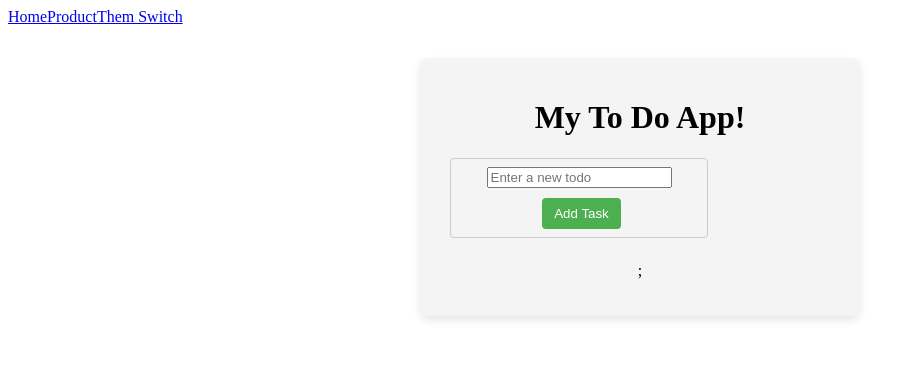
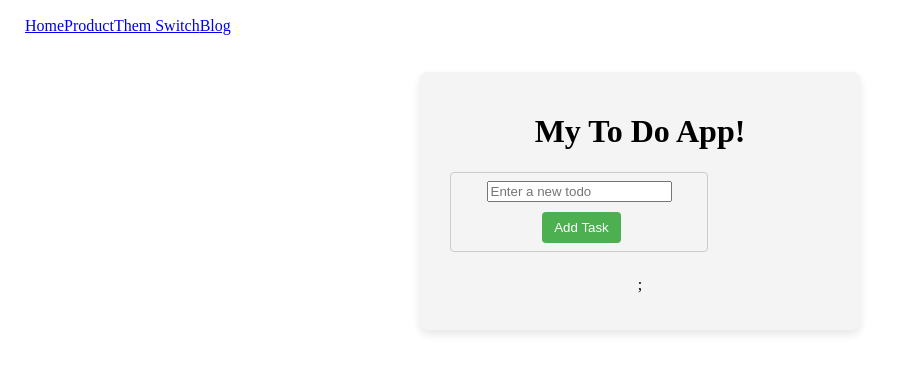
Before and after one commit to arafat-fullstackdev/Masynctech-Coding-School, a React (Vite) app: page / in a window 1280 px wide. Shown: the top 372 px of the page, without its empty margins (0-914 px from the left). Built offline with nearby package versions, Linux system fonts and the light colour scheme.

Commit message:
Create Bolg Post

```diff
--- /dev/null
+++ b/src/components/Blog/PageLayout.jsx
@@ -0,0 +1,29 @@
+import React from 'react';
+import {data} from './data';
+
+function PageLayout() {
+  return (
+    <div>
+   <h2>Blog Data</h2>
+   <div>
+    {data.map((post)=>(
+
+     <h2 key={post.id}>
+    {post.name}
+    <hr />
+    <span
+    style={{
+      margin: "6px",
+      padding: "3px"
+    }}>{post.description}</span>
+     </h2>
+
+
+
+    ))}
+   </div>
+    </div>
+  )
+}
+
+export default PageLayout;
--- /dev/null
+++ b/src/components/Blog/data.js
@@ -0,0 +1,9 @@
+export const data =[
+
+  {id: 1, name: "useState", description: "Allows functional components to use state." },
+  {id: 2, name: "useEffect", description: "Performs side effects in functional components." },
+  {id: 3, name: "useContext", description: "Subscribes to React context without introducing nesting." },
+  {id: 4, name: "useReducer", description: "An alternative to useState for complex state logic." },
+  {id: 5, name: "useMemo", description: "Memorizes values to prevent expensive recalculations on every render." }
+
+]
--- a/src/components/Router/Router.jsx
+++ b/src/components/Router/Router.jsx
@@ -3,20 +3,27 @@ import { BrowserRouter,Routes,Route,Link } from 'react-router-dom'
 import ToDo from '../Hooks/ToDo'
 import ThemSwitcher from '../Hooks/ThemSwitcher'
 import Product from '../Hooks/Product'
+import PageLayout from '../Blog/PageLayout'
 
 function Router() {
   return (
     <BrowserRouter>
     {/* navigation */}
-    <nav>
+    <nav style={{
+      margin: "12px",
+      padding: "5px",
+      display: "flex"
+    }}>
         <Link to=''>Home</Link>
         <Link to='/product'>Product</Link>
         <Link to='them'>Them Switch</Link>
+        <Link to='blog'>Blog</Link>
     </nav>
       <Routes>
         <Route path='' element={<ToDo/>}/>
         <Route path='/them' element={<ThemSwitcher/>}/>
         <Route path='product' element={<Product/>}/>
+        <Route path='blog' element={<PageLayout/>}/>
       </Routes>
     </BrowserRouter>
   )
```
